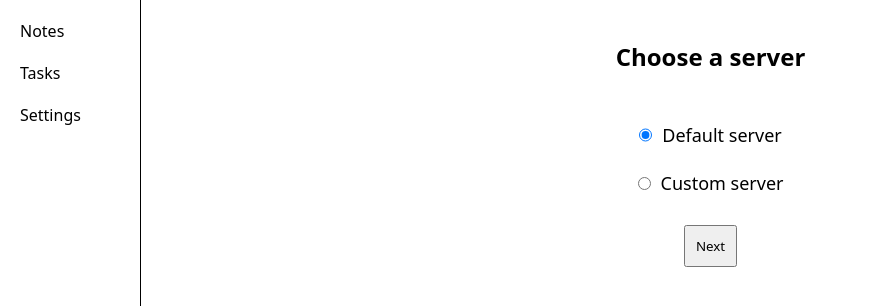
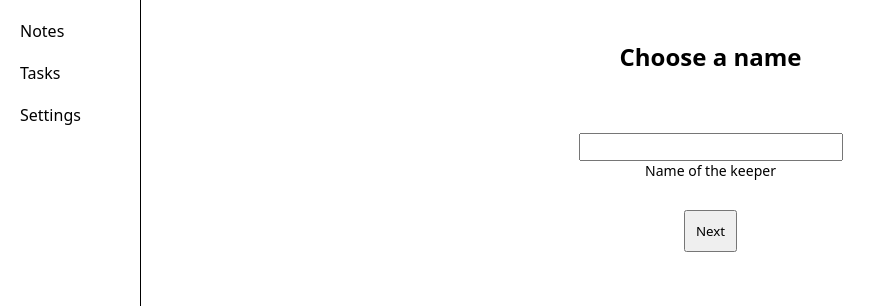
Before and after one commit to TEAM8279/Nask, a Vue app in the folder client/: page /#/addtoken in a window 1280 px wide. Shown: the top 306 px of the page, without its empty margins (0-886 px from the left). Built offline with nearby package versions, Linux system fonts and the light colour scheme.

Commit message:
add naming for couple url - token

```diff
--- a/client/src/stores/DataStore.js
+++ b/client/src/stores/DataStore.js
@@ -11,7 +11,8 @@ export const useDataStores = defineStore('data', {
             tokenInitialised: true,
             networkFailed: false,
             currentServerUrl: "",
-            currentServerToken: ""
+            currentServerToken: "",
+            currentName: ""
         }
     ),
     getters: {
@@ -21,7 +22,8 @@ export const useDataStores = defineStore('data', {
         doneTasksCounter: state => state.storedTasks.filter(t => t.done===true).length,
         doneTasks: state => state.storedTasks.filter(t => t.done===true),
         tasks: state => state.storedTasks.filter(t => t.done===false),
-        token: state => state.currentServerToken
+        token: state => state.currentServerToken,
+        name: state => state.currentName
     },
     actions: {
         checkNetwork() {
@@ -60,9 +62,13 @@ export const useDataStores = defineStore('data', {
             if (token !== null) {
                 this.currentServerToken = token.token;
                 this.currentServerUrl = token.url;
+                this.currentName = token.name;
             } else {
                 this.tokenInitialised = false;
             }
+        },
+        setName(pName) {
+            this.currentName = pName
         },
         setServerUrl(url=null) {
             if (url===null) {
@@ -75,7 +81,7 @@ export const useDataStores = defineStore('data', {
             if (token===null) {
                 axios.get(this.currentServerUrl + "/api/token").then((r) => {
                     token = r.data.token
-                    localStorage.setItem("token", JSON.stringify({token: token, url: this.currentServerUrl}));
+                    localStorage.setItem("token", JSON.stringify({name: this.currentName, token: token, url: this.currentServerUrl}));
                     this.tokenInitialised = true;
                     this.init();
                     this.networkFailed = false;
@@ -85,7 +91,7 @@ export const useDataStores = defineStore('data', {
                     this.init()
                 });
             } else {
-                localStorage.setItem("token", JSON.stringify({token: token, url: this.currentServerUrl}));
+                localStorage.setItem("token", JSON.stringify({name: this.currentName, token: token, url: this.currentServerUrl}));
                 this.init();
                 this.tokenInitialised = true;
                 router.push('/')
--- a/client/src/views/AddToken.vue
+++ b/client/src/views/AddToken.vue
@@ -1,4 +1,14 @@
 <template>
+  <div class="server" v-if="step === 0">
+    <h2>Choose a name</h2>
+    <div class="container boxed">
+      <input type="text" v-model="name">
+      <p>Name of the keeper</p>
+    </div>
+    <nav>
+      <button @click="nameNext">Next</button>
+    </nav>
+  </div>
   <div class="server" v-if="step === 1">
     <h2>Choose a server</h2>
     <div class="container">
@@ -49,19 +59,25 @@ import {ref} from "vue";
 import router from "@/router";
 import {useDataStores} from "@/stores/DataStore";
 
-const step = ref(1);
+const step = ref(0);
 const datastore = useDataStores();
 const serverType = ref("default");
 const tokenType = ref("default");
 const serverUrl = ref("https://");
 const token = ref("");
+const name = ref("");
+
+const nameNext = () => {
+  if (name.value.length > 2) {
+    step.value = 1;
+  }
+}
 
 const serverNext = () => {
   const pattern = /^https:\/\/(?:[\w-]+\.)+[a-z]{2,}(?:\/[\w-./?%&=]*)?$/;
 
   if (pattern.test(serverUrl.value) || serverType.value==='default') {
     step.value = 2;
-    console.log(serverUrl.value)
   } else {
     alert("The url need to be https and valid")
   }
@@ -77,7 +93,7 @@ const tokenNext = () => {
     if (serverType.value==='default') {
       serverUrl.value = null;
     }
-
+    datastore.setName(name.value);
     datastore.setServerUrl(serverUrl.value);
     datastore.setToken(token.value);
     step.value = 3;
--- a/client/src/views/NotesView.vue
+++ b/client/src/views/NotesView.vue
@@ -20,7 +20,7 @@
     <div class="head">
       <div class="info">
         <h1>Notes</h1>
-        <p class="counter">{{ notesCounter }} notes</p>
+        <p class="counter">{{ name }} - {{ notesCounter }} notes</p>
       </div>
       <div class="add">
         <button @click="newNote={title: 'New note', note: '', timestamp: Date.now()/1000, tags: []};oldNote=null;edition=true">+</button>
@@ -170,5 +170,5 @@ const releaseOnNote = (note) => {
   }
 }
 
-const {notesCounter, notes} = storeToRefs(dataStore)
+const {notesCounter, notes, name} = storeToRefs(dataStore)
 </script>
--- a/client/src/views/TasksView.vue
+++ b/client/src/views/TasksView.vue
@@ -3,7 +3,7 @@
     <div class="head">
       <div class="info">
         <h1>Tasks</h1>
-        <p class="counter">{{ tasksCounter }} tasks to do</p>
+        <p class="counter">{{ name }} - {{ tasksCounter }} tasks to do</p>
       </div>
       <div class="add">
         <button @click="dataStore.addTask()">+</button>
@@ -116,7 +116,7 @@ if (!dataStore.tokenInitialised) {
   router.push('/addtoken')
 }
 
-const {tasksCounter, tasks, doneTasks, doneTasksCounter} = storeToRefs(dataStore)
+const {tasksCounter, tasks, doneTasks, doneTasksCounter, name} = storeToRefs(dataStore)
 
 const isHolding = ref(0)
 
```
